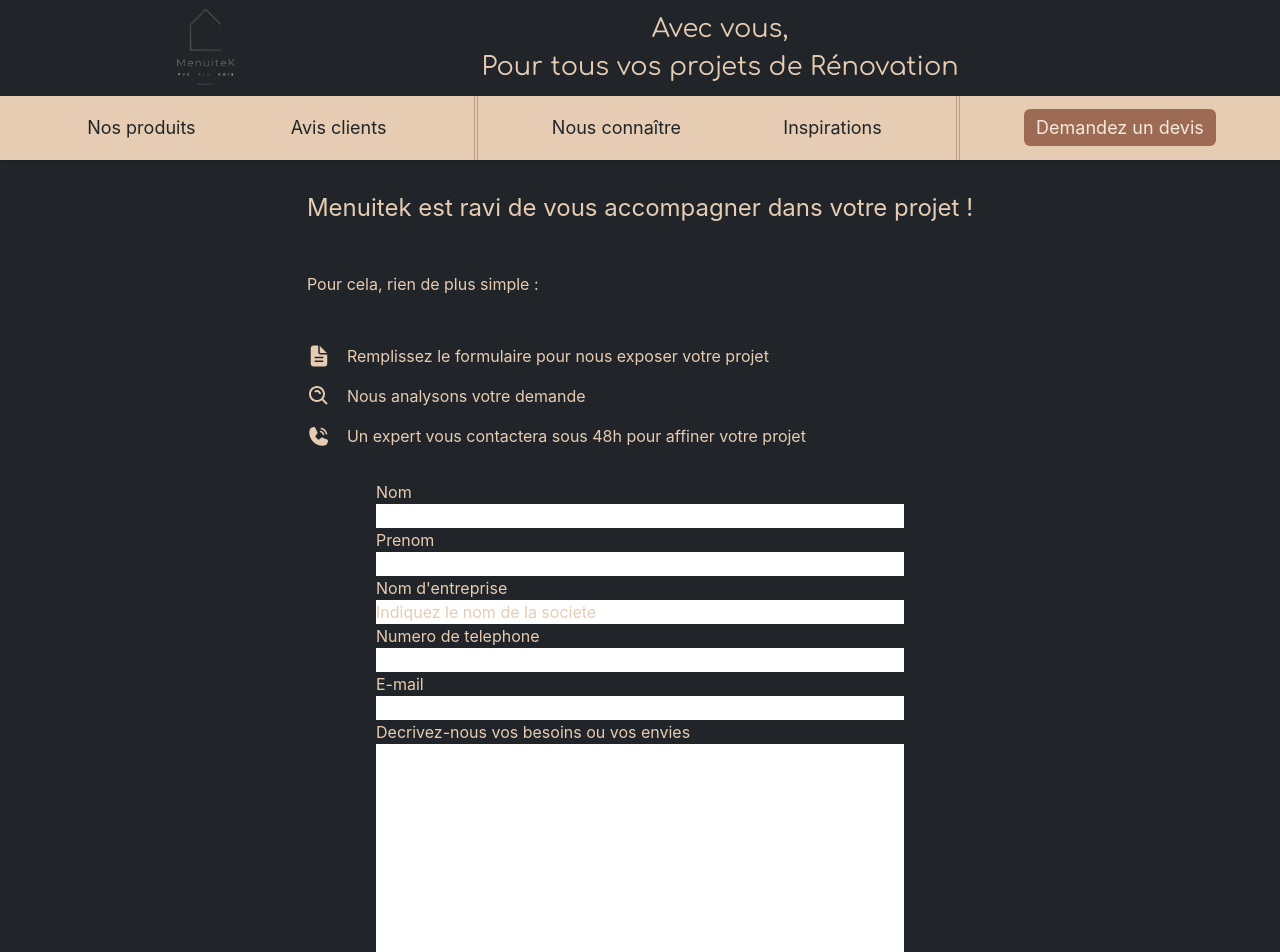
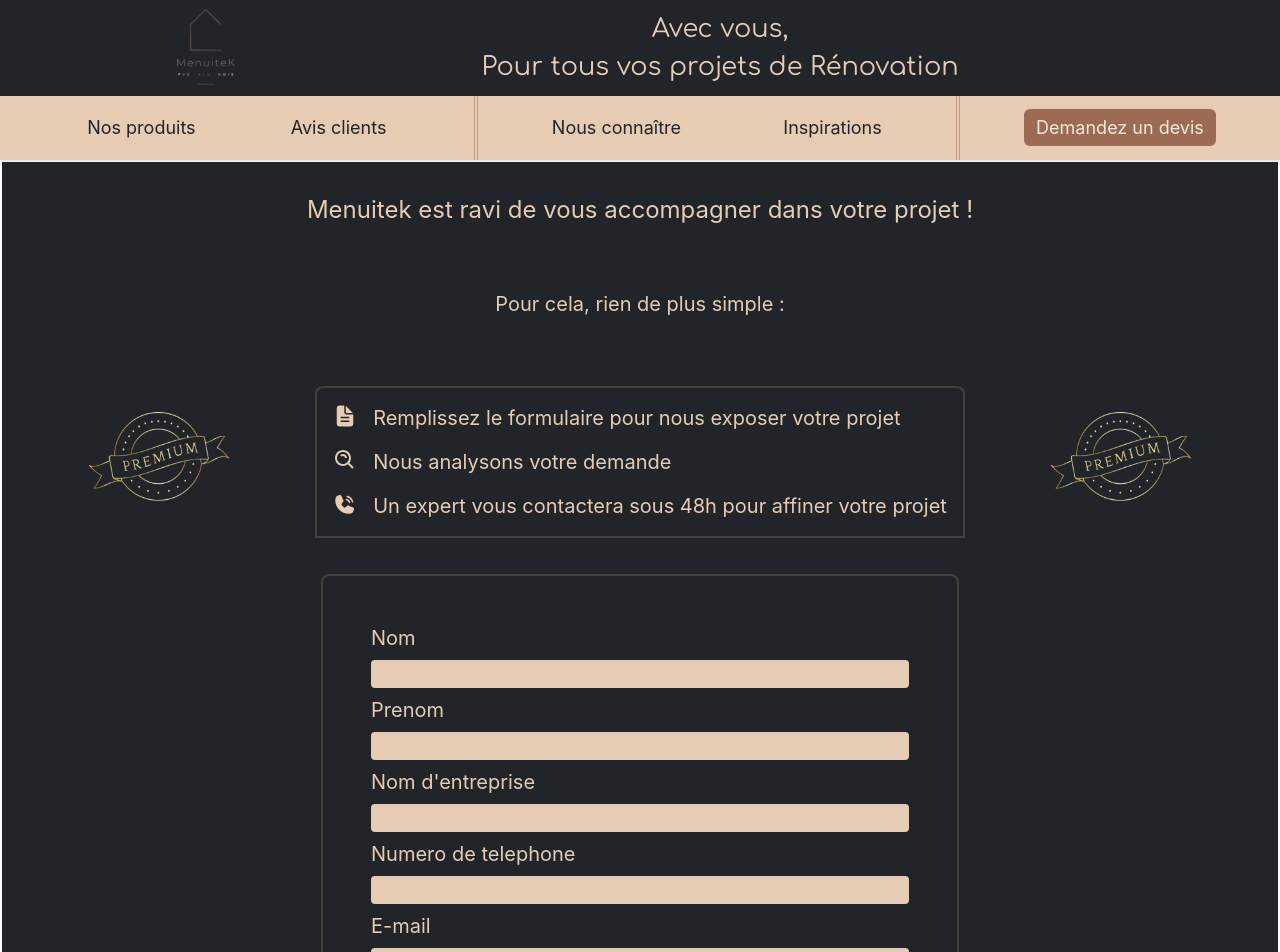
Before and after one commit to BdClement/Stanley, a React (Create React App) app in the folder frontend/testReact/menuitek/: page / in a window 1280 px wide. Shown: the top 952 px of the page. Built offline with nearby package versions, Linux system fonts and the light colour scheme.

Commit message:
feat:form page in progress

```diff
--- a/frontend/testReact/menuitek/src/components/Content/Content.js
+++ b/frontend/testReact/menuitek/src/components/Content/Content.js
@@ -3,7 +3,7 @@ import Formulaire from './Formulaire/Formulaire';
 
 function Content() {
     return (
-        <main className='flex-1 min-h-screen items-center justify-center'>
+        <main className='flex-1 items-center justify-center'>
             {/* <p>Ceci est mon contenu.</p> */}
             <Formulaire />
         </main>
--- a/frontend/testReact/menuitek/src/components/Content/Formulaire/Devis.js
+++ b/frontend/testReact/menuitek/src/components/Content/Formulaire/Devis.js
@@ -1,37 +1,39 @@
 function Devis() {
     return (
-        <form className="flex flex-col gap-8" action="" method="post">
-            <ul>
-                <li className="flex flex-col">
+        <form className="w-full flex flex-col items-center gap-2 sm:gap-4 lg:gap-8 text-sm sm:text-base md:text-lg lg:text-xl opacity-0 animate-slide-in-right" style={{ animationDelay: '800ms' }} action="" method="post">
+            <ul className="w-1/2 2xl:w-1/3 flex flex-col border-2 border-stone-700 rounded-t-lg xl:gap-2 p-2 md:p-4 lg:p-6 xl:p-12">
+                <li className="flex flex-col lg:gap-2 2xl:gap-4">
                     <label for="name">Nom</label>
-                    <input type="text" id="name" name="user_name"></input>
+                    <input type="text" id="name" name="user_name" className="bg-beige-main text-grey-main rounded"></input>
                 </li>
-                <li className="flex flex-col">
+                <li className="flex flex-col lg:gap-2 2xl:gap-4">
                     <label for="first_name">Prenom</label>
-                    <input type="text" id="first_name" name="user_first_name"></input>
+                    <input type="text" id="first_name" name="user_first_name" className="bg-beige-main text-grey-main rounded"></input>
                 </li>
-                <li className="flex flex-col">
+                <li className="flex flex-col lg:gap-2 2xl:gap-4">
                     <label for="society">Nom d'entreprise</label>
-                    <input type="text" id="society" name="user_society" value="Indiquez le nom de la societe"></input>
+                    <input type="text" id="society" name="user_society" className="bg-beige-main text-grey-main rounded"></input>
                 </li>
-                <li className="flex flex-col">
+                <li className="flex flex-col lg:gap-2 2xl:gap-4">
                     <label for="tel"> Numero de telephone</label>
-                    <input type="tel" id="tel" name="tel"></input>
+                    <input type="tel" id="tel" name="tel" className="bg-beige-main text-grey-main rounded"></input>
                 </li>
-                <li className="flex flex-col">
+                <li className="flex flex-col lg:gap-2 2xl:gap-4">
                     <label for="email">E-mail</label>
-                    <input type="email" id="email" name="email"></input>
+                    <input type="email" id="email" name="email" className="bg-beige-main text-grey-main rounded"></input>
                 </li>
-                <li className="flex flex-col">
+                <li className="flex flex-col lg:gap-2 2xl:gap-4">
                     <label for="project">Decrivez-nous vos besoins ou vos envies</label>
-                    <textarea id="project" name="user_project" cols="50" rows="10"></textarea>
+                    <textarea id="project" name="user_project" cols="50" rows="10" className="bg-beige-main text-grey-main rounded"></textarea>
                 </li>
             </ul>
             <div className="flex items-center justify-center">
-                <button  className="p-2 border-2 border-beige-main rounded" type="submit">Soumetter votre projet</button>
+                <button  className="p-2 border-2 border-beige-main rounded hover:bg-beige-main hover:text-grey-main transition duration:300" type="submit">Soumetter votre projet</button>
             </div>
         </form>
     )
 }
 
 export default Devis;
+
+// Regler probleme de z-index + styliser input form
--- a/frontend/testReact/menuitek/src/components/Content/Formulaire/Formulaire.js
+++ b/frontend/testReact/menuitek/src/components/Content/Formulaire/Formulaire.js
@@ -3,7 +3,7 @@ import Devis from "./Devis"
 
 function Formulaire() {
     return (
-        <div className="min-h-screen flex flex-col items-center justify-center">
+        <div className="flex flex-col items-center justify-center border-2 border-white">
             <IntroFormulaire />
             <Devis />
             <p className="m-4 p-4">Mettre des exemples d'avis clients statisfait par ce processus</p>
--- a/frontend/testReact/menuitek/src/components/Content/Formulaire/IntroFormulaire.js
+++ b/frontend/testReact/menuitek/src/components/Content/Formulaire/IntroFormulaire.js
@@ -1,27 +1,35 @@
 import { PiPhoneCallFill } from "react-icons/pi";
 import { IoDocumentText } from "react-icons/io5";
 import { BiSearchAlt } from "react-icons/bi";
+import logoPremium from "../../../assets/Premium.png"
 
 function IntroFormulaire() {
     return (
-        <div>
-            <h2 className="m-4 p-4 text-2xl">Menuitek est ravi de vous accompagner dans votre projet !</h2>
-            <p className="m-4 p-4">Pour cela, rien de plus simple :</p>
-            <ol className="flex flex-col gap-4 m-4 p-4">
-                <li className="flex flex-row gap-4">
+        <div className="w-full h-full flex flex-col items-center">
+            <div className="flex flex-col items-center opacity-0 animate-slide-in-right">
+                <h2 className="my-4 md:my-6 lg:my-8 sm:text-lg lg:text-2xl">Menuitek est ravi de vous accompagner dans votre projet !</h2>
+                <p className="my-2 md:my-6 lg:my-8 text-sm sm:text-base md:text-lg lg:text-xl">Pour cela, rien de plus simple :</p>
+            </div>
+            <div className="my-2 md:my-6 lg:my-8 flex flex-row w-full h-full items-center justify-evenly opacity-0 animate-slide-in-right" style={{ animationDelay: '400ms' }}>
+                <img src={logoPremium} alt="Logo Premium" className="size-20 md:size-24 lg:size-32 xl:size-40 rounded"></img>
+                {/* <div className="border-2 border-beige-main size-20">Logo</div> */}
+                <ol className="flex flex-col gap-2 lg:gap-4 p-2 lg:p-4 border-2 border-stone-700 rounded-t-lg text-sm sm:text-base md:text-lg lg:text-xl">
+                    <li className="flex flex-row gap-2 lg:gap-4">
                         <IoDocumentText size={24}/>
                         <p>Remplissez le formulaire pour nous exposer votre projet</p>
                     </li>
-                <li className="flex flex-row gap-4">
+                    <li className="flex flex-row gap-2 lg:gap-4">
                         <BiSearchAlt size={24}/>
                         <p>Nous analysons votre demande</p>
                     </li>
 
-                <li className="flex flex-row gap-4">
+                    <li className="flex flex-row gap-2 lg:gap-4">
                         <PiPhoneCallFill size={24}/>
                         <p>Un expert vous contactera sous 48h pour affiner votre projet</p>
                     </li>
                 </ol>
+                <img src={logoPremium} alt="Logo Premium" className="size-20 md:size-24 lg:size-32 xl:size-40 rounded"></img>
+            </div>
         </div>
     )
 }
--- a/frontend/testReact/menuitek/src/components/Header/Banner.js
+++ b/frontend/testReact/menuitek/src/components/Header/Banner.js
@@ -5,7 +5,7 @@ function Banner() {
     return (
         <div className='flex flex-row min-h-[10vh] max-h-[12vh] items-center xl:px-32'>
             <img src={logoMenuitek} alt='Logo Menuitek' className=' m-4 w-[20%] max-w-[16vh] h-auto object-contain'></img>
-            <h1 className='font-comforta text-[clamp(0.9rem,2vw,1.9rem)] flex-1 text-center break-words text-beige-main'>Avec vous,<br />Pour tous vos projets de Rénovation</h1>
+            <h1 className='font-comforta text-[clamp(0.9rem,2vw,2.2rem)] flex-1 text-center break-words text-beige-main'>Avec vous,<br />Pour tous vos projets de Rénovation</h1>
             {/* <img src={logoHelios} alt='Logo Helios' className='m-4 w-[20%] max-w-[16vh] h-auto object-contain'></img> */}
         </div>
     )
--- a/frontend/testReact/menuitek/tailwind.config.js
+++ b/frontend/testReact/menuitek/tailwind.config.js
@@ -18,6 +18,7 @@ module.exports = {
         'fade-in': 'fadeIn 0.6s ease-out forwards',
         'zoom-in': 'zoomIn 0.5s ease-out forwards',
         'slide-in-down': 'slideInDown 0.8s ease-out forwards',
+        'slide-in-right': 'slideInRight 1s ease-out forwards',
       },
       keyframes: {
         fadeIn: {
@@ -31,7 +32,11 @@ module.exports = {
         slideInDown: {
           '0%': {transform: 'translateY(-0.5rem)', opacity: '0'},
           '100%': {transform: 'translateY(0)', opacity: '1'},
-        }
+        },
+        slideInRight: {
+          '0%': { transform: 'translateX(6rem)', opacity: '0' },
+          '100%': { transform: 'translateX(0)', opacity: '1' },
+        },
       },
     },
   },
```
Also changed, not shown: frontend/testReact/menuitek/src/assets/Premium.png (added). Lines whose indentation alone changed are shown as unchanged.
